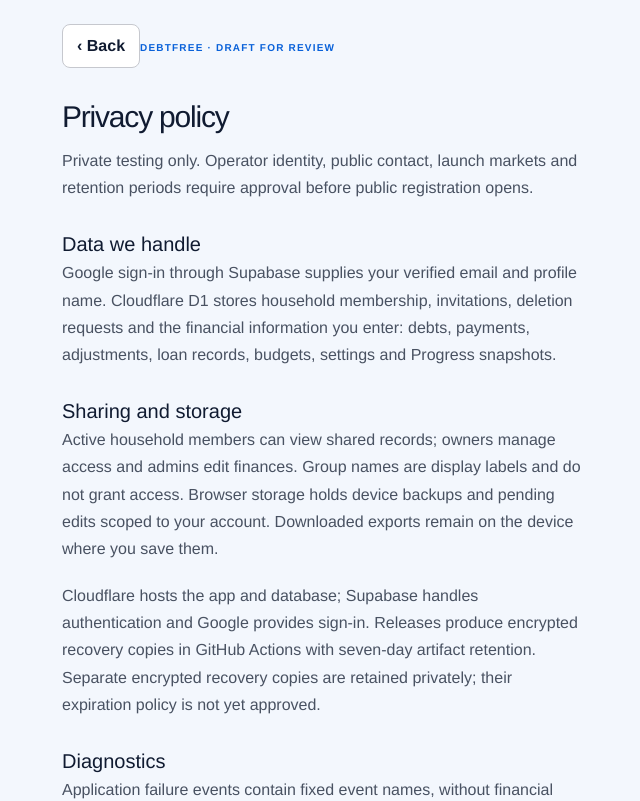
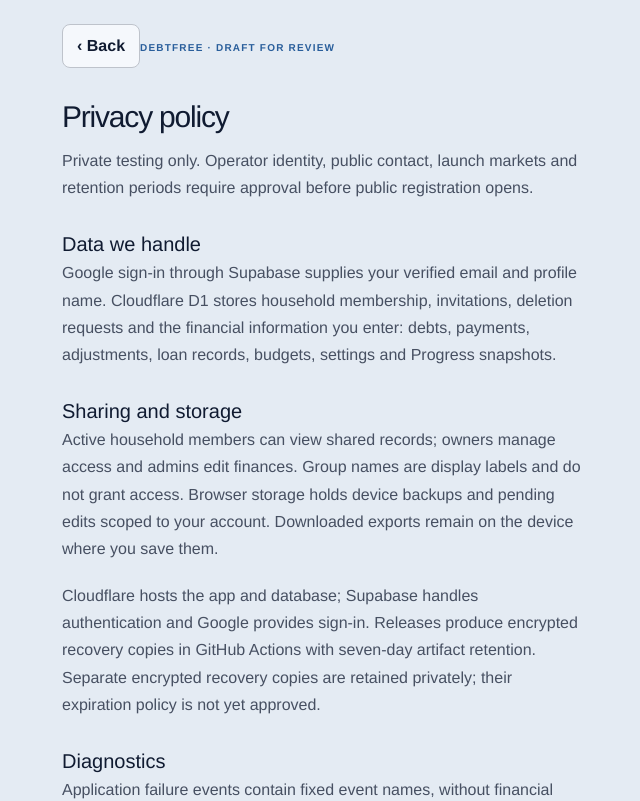
Before and after one commit to ensong0608/debtfree-dashboard, a Next.js app: page /privacy in a window 1280 px wide. Shown: the top 801 px of the page, without its empty margins (318-958 px from the left). Built offline with nearby package versions, Linux system fonts and the light colour scheme.

Commit message:
Apply approved Blue and Slate palette throughout Light theme

```diff
--- a/app/appearance-settings.module.css
+++ b/app/appearance-settings.module.css
@@ -34,3 +34,7 @@
 
 
 .settings{gap:24px;padding-bottom:16px}.settings>fieldset{padding:0;border:0}.themes{grid-template-columns:repeat(2,minmax(0,1fr))!important;gap:16px}.themeCard{display:grid;grid-template-columns:minmax(0,1fr);justify-items:center;gap:12px;min-height:160px;border:1px solid var(--theme-border);border-radius:14px;padding:14px;background:var(--theme-surface)}.themeCard[aria-pressed=true]{box-shadow:none}.swatch{width:72px;height:104px;padding:8px;border-radius:9px;justify-content:flex-start;gap:6px}.swatch i:first-child{height:10px;width:100%}.swatch i:nth-child(2){height:30px;width:100%;background:#12443f}.swatch i:nth-child(n+3){height:10px;width:100%;background:#182b45}.lightSwatch i:nth-child(n+3){background:#dceafa}.darkSwatch i:first-child{background:#182b45}.cardText{display:flex;align-items:center;gap:8px}.cardText strong{font-size:14px;font-weight:400}.preview{padding:0;border:0}.preview>div{border:0;border-radius:14px}.customColors{padding:0 14px;border-radius:12px;background:var(--theme-surface)}.actions{display:grid;grid-template-columns:1fr;gap:10px;padding:12px 0 16px;background:var(--theme-background)}.actions button{width:100%;min-height:48px;font-size:16px;border-radius:10px}
+
+
+/* Keep the Light selector representative of the actual Blue & Slate palette. */
+.lightSwatch{background:#e4ebf3}.lightSwatch i:first-child{background:#295e9b}.lightSwatch i:nth-child(2){background:#d4e3f4}.lightSwatch i:nth-child(n+3){background:#f5f8fc}
--- a/app/appearance-settings.tsx
+++ b/app/appearance-settings.tsx
@@ -138,7 +138,7 @@ export default function AppearanceSettings() {
     }
   };
 
-  const accents = draft.theme === 'dark' ? [{name:'Cyan',color:'#42cfff'},{name:'Purple',color:'#a78bfa'},{name:'Teal',color:'#79ddbb'},{name:'Graphite',color:'#b9c0cc'}] : [{name:'Cyan',color:'#0961d9'},{name:'Purple',color:'#7040b4'},{name:'Teal',color:'#007458'},{name:'Graphite',color:'#495262'}];
+  const accents = draft.theme === 'dark' ? [{name:'Cyan',color:'#42cfff'},{name:'Purple',color:'#a78bfa'},{name:'Teal',color:'#79ddbb'},{name:'Graphite',color:'#b9c0cc'}] : [{name:'Blue',color:'#295e9b'},{name:'Purple',color:'#7040b4'},{name:'Teal',color:'#007458'},{name:'Graphite',color:'#495262'}];
   return <section className={`${styles.settings} appearance-board`} aria-label="Appearance settings">
     <fieldset className="appearance-theme-section"><legend>Theme</legend><div className={styles.themes} role="group" aria-label="Choose theme">{(Object.keys(THEMES) as Theme[]).map(theme=><button type="button" key={theme} className={`${styles.themeCard} ${saved.theme===theme?styles.selected:''}`} aria-pressed={saved.theme===theme} disabled={!ready||storageError} onClick={()=>selectTheme(theme)}><span className={`${styles.swatch} ${theme==='dark'?styles.darkSwatch:styles.lightSwatch}`} aria-hidden="true"><i/><i/><i/><i/><i/></span><span className={styles.cardText}><i className="appearance-radio" aria-hidden="true">{saved.theme===theme?'✓':''}</i><strong>{theme==='light'?'Light':'Dark'}</strong></span></button>)}</div></fieldset>
     <fieldset className="appearance-accents"><legend>Accent color</legend><div>{accents.map(accent=><button type="button" key={accent.name} aria-pressed={draft.accent.toLowerCase()===accent.color} disabled={!ready||storageError} onClick={()=>edit('accent',accent.color)}><span style={{background:accent.color}}>{draft.accent.toLowerCase()===accent.color?'✓':''}</span><small>{accent.name}</small></button>)}</div></fieldset>
--- a/app/appearance.ts
+++ b/app/appearance.ts
@@ -5,13 +5,14 @@ export const FONTS = { default: 'Helvetica,"Helvetica Neue",Arial,sans-serif', s
 export type Theme = 'light' | 'dark';
 type Colors = { accent: string; background: string; surface: string; text: string };
 export type Appearance = Colors & { version: 2; theme: Theme; font: keyof typeof FONTS; size: 'standard' | 'large' | 'larger'; legacyColors?: Colors; primaryLight?: string; primaryDark?: string };
-export const PRIMARY_DEFAULTS = { light: '#cfe7fa', dark: '#182b45' };
+export const PRIMARY_DEFAULTS = { light: '#295e9b', dark: '#182b45' };
 export const PRIMARY_PRESETS = {
   dark: [{ name: 'Midnight Navy', color: '#182b45' }, { name: 'Deep Indigo', color: '#292343' }, { name: 'Deep Teal', color: '#123639' }, { name: 'Graphite', color: '#252b35' }],
-  light: [{ name: 'Soft Blue', color: '#cfe7fa' }, { name: 'Lavender', color: '#e4dcf6' }, { name: 'Mint', color: '#d2eee5' }, { name: 'Silver', color: '#e1e6ed' }],
+  light: [{ name: 'Blue & Slate', color: '#295e9b' }, { name: 'Lavender', color: '#e4dcf6' }, { name: 'Mint', color: '#d2eee5' }, { name: 'Silver', color: '#e1e6ed' }],
 } satisfies Record<Theme, { name: string; color: string }[]>;
 export function primaryColor(p: Appearance, theme = p.theme) { return (theme === 'dark' ? p.primaryDark : p.primaryLight) ?? PRIMARY_DEFAULTS[theme]; }
-const LIGHT: Colors = { accent: '#0961d9', background: '#f3f7fd', surface: '#ffffff', text: '#101b31' };
+const PREVIOUS_LIGHT: Colors = { accent: '#0961d9', background: '#f3f7fd', surface: '#ffffff', text: '#101b31' };
+const LIGHT: Colors = { accent: '#295e9b', background: '#e4ebf3', surface: '#f5f8fc', text: '#101b31' };
 const DARK: Colors = { accent: '#42cfff', background: '#080e16', surface: '#131e2b', text: '#edf3ff' };
 export const DEFAULT_APPEARANCE: Appearance = { version: 2, theme: 'light', font: 'default', size: 'standard', ...LIGHT };
 export const THEMES = { light: DEFAULT_APPEARANCE, dark: { ...DEFAULT_APPEARANCE, theme: 'dark', ...DARK } } satisfies Record<Theme, Appearance>;
@@ -63,6 +64,10 @@ export function parseAppearance(raw: string | null): Appearance {
       return { ...DEFAULT_APPEARANCE, font, size };
     }
     if (appearanceError(p)) return { ...DEFAULT_APPEARANCE };
+    // Upgrade only the former built-in Light palette in memory. Keep custom
+    // surfaces, typography, the selected theme and separately saved Dark color.
+    if (p.theme === 'light' && colorKeys.every(key => p[key].toLowerCase() === PREVIOUS_LIGHT[key])) Object.assign(p, LIGHT);
+    if (p.primaryLight?.toLowerCase() === '#cfe7fa') p.primaryLight = PRIMARY_DEFAULTS.light;
     return { version: 2, theme: p.theme, font: p.font, size: p.size, ...normalizeColors(p), ...(p.legacyColors ? { legacyColors: normalizeColors(p.legacyColors) } : {}), ...(p.primaryLight ? { primaryLight: p.primaryLight.toLowerCase() } : {}), ...(p.primaryDark ? { primaryDark: p.primaryDark.toLowerCase() } : {}) };
   } catch { return { ...DEFAULT_APPEARANCE }; }
 }
@@ -120,7 +125,7 @@ export function appearanceTokens(p: Appearance): Record<string, string> {
     '--theme-strong-surface': dark ? '#19263c' : '#182c4a', '--theme-on-strong': '#edf3ff',
     '--theme-track': mix(text, surface, .16), '--theme-overlay': '#030a16b3',
     '--theme-focus': readable(accent), '--theme-shadow': dark ? '#00000040' : '#17243a12',
-    '--theme-chart-1': readable(dark ? '#42cfff' : '#0961d9', undefined, 3),
+    '--theme-chart-1': readable(dark ? '#42cfff' : accent, undefined, 3),
     '--theme-chart-2': readable(dark ? '#ab94ff' : '#7040c6', undefined, 3),
     '--theme-chart-3': readable(dark ? '#36dfb3' : '#00795d', undefined, 3),
     '--theme-chart-grid': mix(text, surface, .2),
@@ -128,7 +133,7 @@ export function appearanceTokens(p: Appearance): Record<string, string> {
     '--theme-art-mountain-back': tint(accent, .14), '--theme-art-mountain-front': tint(text, .12),
     '--theme-art-water': tint(accent, .1), '--theme-art-tree': tint(text, .18),
     '--theme-art-sun': tint(dark ? '#ffd078' : '#855000', .14),
-    '--theme-gradient-start': dark ? '#12443F' : '#dfeeff', '--theme-gradient-end': dark ? '#152B35' : '#eff8ff',
+    '--theme-gradient-start': dark ? '#12443F' : '#d4e3f4', '--theme-gradient-end': dark ? '#152B35' : '#e1edfa',
     '--theme-on-gradient': dark ? '#edf3ff' : '#101b31',
     '--theme-summary-ring': dark ? '#82DFC4' : '#007458',
     '--theme-font': FONTS[p.font], '--theme-text-scale': p.size === 'large' ? '1.12' : p.size === 'larger' ? '1.24' : '1',
--- a/app/theme.css
+++ b/app/theme.css
@@ -2,56 +2,63 @@
    Palette source: appearanceTokens in appearance.ts; literals are SSR defaults. */
 :root {
   color-scheme: light;
-  --theme-background: #f3f7fd;
-  --theme-surface: #ffffff;
-  --theme-raised: #f7f7f8;
+  --theme-primary: #295e9b;
+  --theme-on-primary: #ffffff;
+  --theme-header-rail: #224d7f;
+  --theme-on-header-rail: #ffffff;
+  --theme-header-selected: #547eaf;
+  --theme-on-header-selected: #000000;
+  --theme-background: #e4ebf3;
+  --theme-surface: #f5f8fc;
+  --theme-raised: #edf0f5;
   --theme-text: #101b31;
-  --theme-muted: #495262;
-  --theme-border: #c6c8ce;
-  --theme-control-border: #707683;
-  --theme-accent: #0961d9;
-  --theme-accent-fill: #0961d9;
+  --theme-muted: #475062;
+  --theme-border: #bec3cb;
+  --theme-control-border: #6c7382;
+  --theme-accent: #295e9b;
+  --theme-accent-fill: #295e9b;
   --theme-on-accent: #ffffff;
-  --theme-accent-soft: #e6effb;
+  --theme-accent-soft: #e1e9f2;
   --theme-strong-surface: #182c4a;
   --theme-on-strong: #edf3ff;
-  --theme-track: #d9dbde;
+  --theme-track: #d0d5dc;
   --theme-overlay: #030a16b3;
-  --theme-focus: #0961d9;
+  --theme-focus: #295e9b;
   --theme-shadow: #17243a12;
-  --theme-chart-1: #0961d9;
+  --theme-chart-1: #295e9b;
   --theme-chart-2: #7040c6;
   --theme-chart-3: #00795d;
-  --theme-chart-grid: #cfd1d6;
-  --theme-art-sky: #ebf2fc;
-  --theme-art-cloud: #ffffff;
-  --theme-art-mountain-back: #dde9fa;
-  --theme-art-mountain-front: #e5e6e8;
-  --theme-art-water: #e6effb;
-  --theme-art-tree: #e5e6e8;
-  --theme-art-sun: #eee6db;
-  --theme-gradient-start: #dfeeff;
-  --theme-gradient-end: #eff8ff;
+  --theme-chart-grid: #c7ccd3;
+  --theme-art-sky: #e5ecf4;
+  --theme-art-cloud: #f5f8fc;
+  --theme-art-mountain-back: #d8e2ee;
+  --theme-art-mountain-front: #dadde4;
+  --theme-art-water: #e1e9f2;
+  --theme-art-tree: #d3d7de;
+  --theme-art-sun: #e5e0d9;
+  --theme-gradient-start: #d4e3f4;
+  --theme-gradient-end: #e1edfa;
   --theme-on-gradient: #101b31;
+  --theme-summary-ring: #007458;
   --theme-font: Helvetica,"Helvetica Neue",Arial,sans-serif;
   --theme-text-scale: 1;
-  --theme-success-soft: #ebf4f2;
+  --theme-success-soft: #e1edef;
   --theme-success: #007458;
   --theme-success-fill: #007458;
   --theme-on-success: #ffffff;
-  --theme-warning-soft: #f5f1eb;
+  --theme-warning-soft: #ecebe8;
   --theme-warning: #855000;
   --theme-warning-fill: #855000;
   --theme-on-warning: #ffffff;
-  --theme-danger-soft: #f9edf0;
+  --theme-danger-soft: #f0e7ed;
   --theme-danger: #b32143;
   --theme-danger-fill: #b32143;
   --theme-on-danger: #ffffff;
-  --theme-info-soft: #ebf2fa;
+  --theme-info-soft: #e2ecf7;
   --theme-info: #095fbd;
   --theme-info-fill: #095fbd;
   --theme-on-info: #ffffff;
-  --theme-violet-soft: #f4f0f9;
+  --theme-violet-soft: #eae9f6;
   --theme-violet: #7040b4;
   --theme-violet-fill: #7040b4;
   --theme-on-violet: #ffffff;
```
Also changed, not shown: app/globals.css, 2 other files (tests, documents, lock files or other folders).
